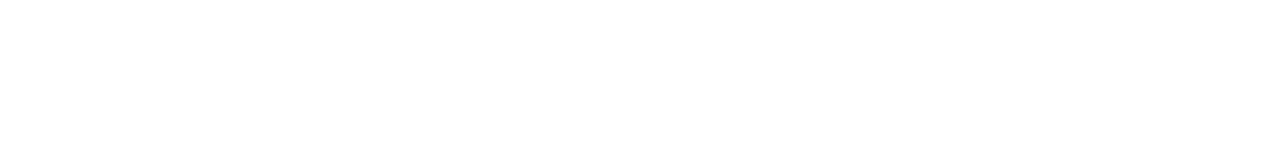
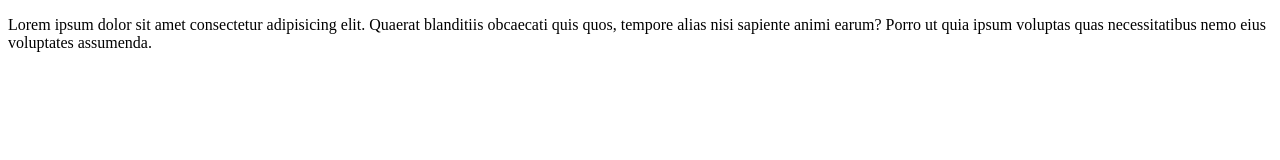
Before and after one commit to mjmurtaj/my-first-github-repo, a plain HTML site: page index.html in a window 1280 px wide. Drawn offline with Linux system fonts and the light colour scheme.

Commit message:
my first

```diff
--- a/index.html
+++ b/index.html
@@ -6,6 +6,6 @@
     <title>my first ever github repo</title>
 </head>
 <body>
-
+    <p>Lorem ipsum dolor sit amet consectetur adipisicing elit. Quaerat blanditiis obcaecati quis quos, tempore alias nisi sapiente animi earum? Porro ut quia ipsum voluptas quas necessitatibus nemo eius voluptates assumenda.</p>
 </body>
 </html>
```
